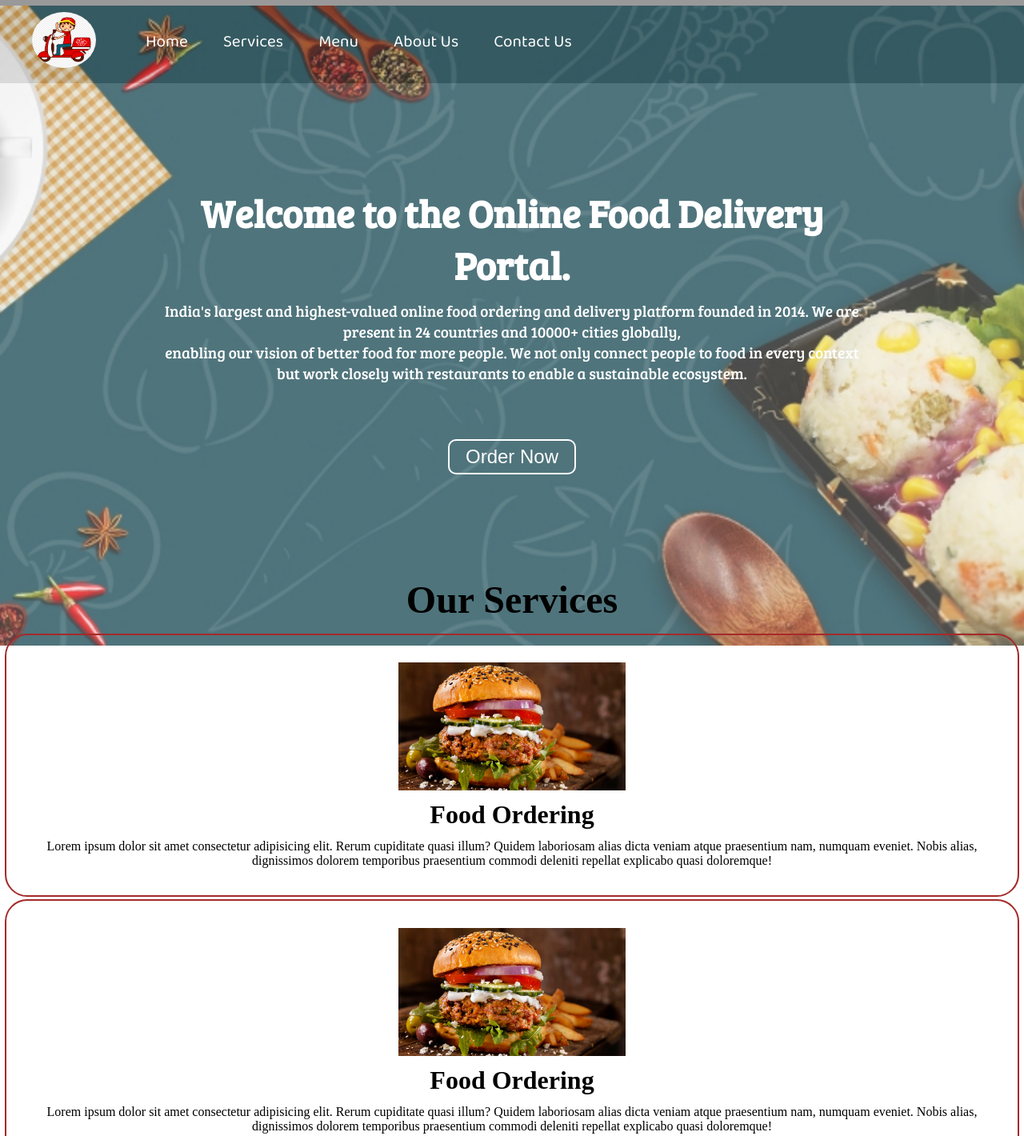
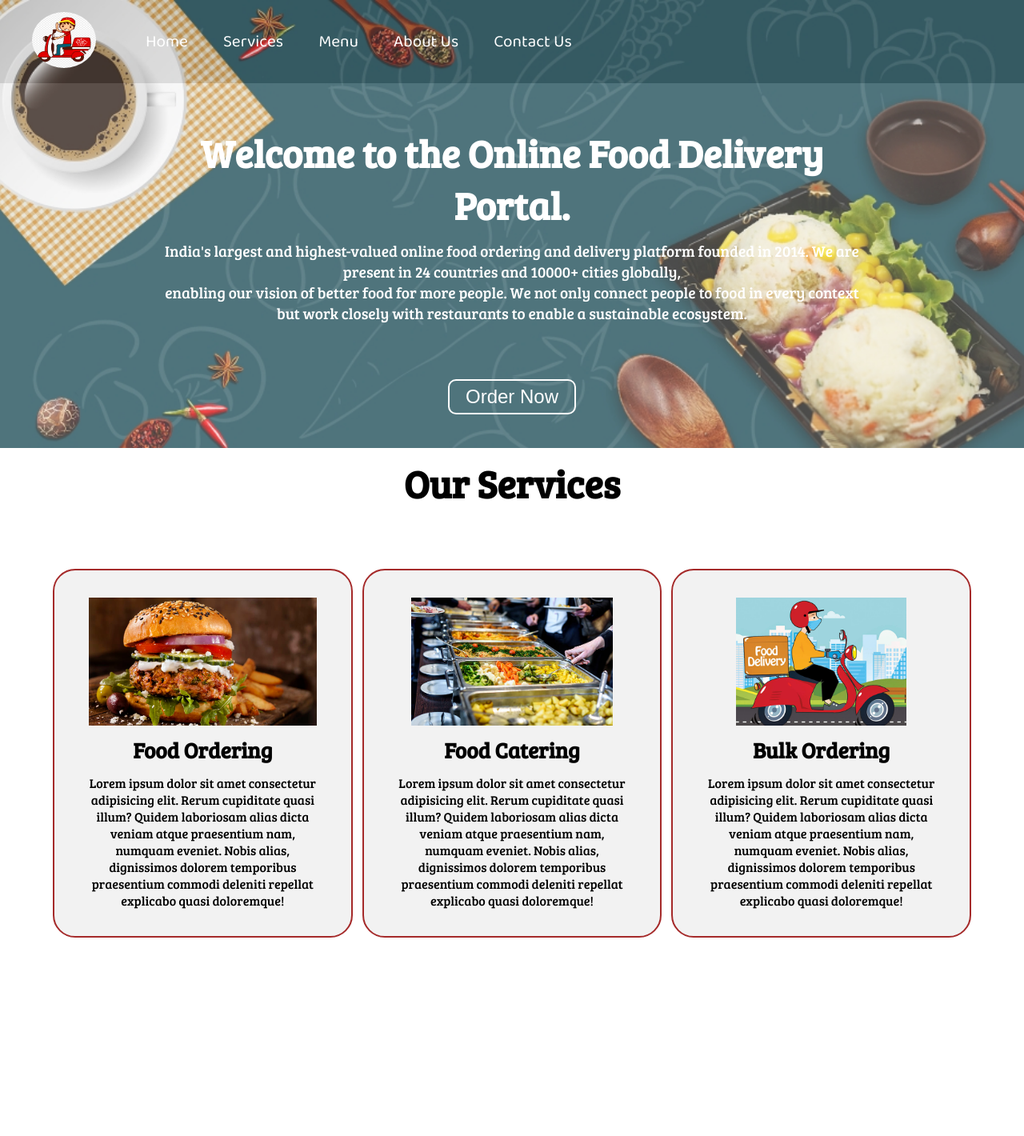
Before and after one commit to navneetnp/Online-Food-delivery-Portal, a plain HTML site: page index.html in a window 1280 px wide. Shown: the top 1420 px of the page at 80% size. After the commit the page ends 1235 px from the top, so only its background shows below. Drawn offline with Linux system fonts and the light colour scheme.

Commit message:
4th commit

```diff
--- a/index.html
+++ b/index.html
@@ -15,8 +15,8 @@
             </div>
 
             <ul>
-                <li class="item"><a href="#">Home</a></li>
-                <li class="item"><a href="#">Services</a></li>
+                <li class="item"><a href="#home">Home</a></li>
+                <li class="item"><a href="#services">Services</a></li>
                 <li class="item"><a href="#">Menu</a></li>
                 <li class="item"><a href="#">About Us</a></li>
                 <li class="item"><a href="#">Contact Us</a></li>
@@ -41,14 +41,14 @@
                     </p>
                 </div>
                 <div class="box">
-                    <img src="images/1.png" alt="food-burger">
-                    <h2 class="h-secondary center">Food Ordering</h2>
+                    <img src="images/2.png" alt="food-burger">
+                    <h2 class="h-secondary center">Food Catering</h2>
                     <p class="center">Lorem ipsum dolor sit amet consectetur adipisicing elit. Rerum cupiditate quasi illum? Quidem laboriosam alias dicta veniam atque praesentium nam, numquam eveniet. Nobis alias, dignissimos dolorem temporibus praesentium commodi deleniti repellat explicabo quasi doloremque!
                     </p>
                 </div>
                 <div class="box">
-                    <img src="images/1.png" alt="food-burger">
-                    <h2 class="h-secondary center">Food Ordering</h2>
+                    <img src="images/3.png" alt="food-burger">
+                    <h2 class="h-secondary center">Bulk Ordering</h2>
                     <p class="center">Lorem ipsum dolor sit amet consectetur adipisicing elit. Rerum cupiditate quasi illum? Quidem laboriosam alias dicta veniam atque praesentium nam, numquam eveniet. Nobis alias, dignissimos dolorem temporibus praesentium commodi deleniti repellat explicabo quasi doloremque!
                     </p>
                 </div>
--- a/style.css
+++ b/style.css
@@ -39,6 +39,8 @@
     content: "";
     background-color: black;
     position: absolute;
+    top:0px;
+    left: 0px;
     height: 100%;
     width: 100%;
     z-index: -1;
@@ -62,6 +64,7 @@
 {
     color: black;
     background-color: white;
+
 }
 
 /* Home Scetion */
@@ -70,7 +73,7 @@
     display: flex;
     flex-direction: column;
     padding: 3px 200px;
-    height: 600px;
+    height: 449px;
     justify-content: center;
     align-items: center;
 }
@@ -79,7 +82,9 @@
     content:"";
     position: absolute;
     background: url('images/bg1.jpg') no-repeat center center/cover;
-    height: 100%;
+    height: 70%;
+    top:0px;
+    left: 0px;
     width: 100%;
     z-index:-1;
     opacity: 0.75;
@@ -97,10 +102,11 @@
 }
 
 /* Services Section */
-#Services
+#services
 {
-    margin: 34px;
+    margin: 60px;
     display: flex;
+    justify-content: center;
 
 }
 #services .box
@@ -109,12 +115,17 @@
     padding: 34px;
     margin: 3px 6px;
     border-radius: 28px;
+    background: #f2f2f2;
+    width: 350px;
 }
 #services .box img
 {
     height: 160px;
     margin: auto;
     display: block;
+}
+#services .box p{
+    font-family: 'Bree Serif', serif;
 }
 
 
@@ -123,12 +134,14 @@
 {
     font-size: 3.0rem;
     padding: 12px;
+    font-family: 'Bree Serif', serif;
 
 }
 .h-secondary
 {
-    font-size: 2.0rem;
+    font-size: 1.7rem;
     padding: 12px;
+    font-family: 'Bree Serif', serif;
 }
 .btn
 {
@@ -145,7 +158,6 @@
 .btn:hover
 {
     background-color: skyblue;
-
 }
 .center
 {
```
Also changed, not shown: images/2.png (added), images/3.png (added).
